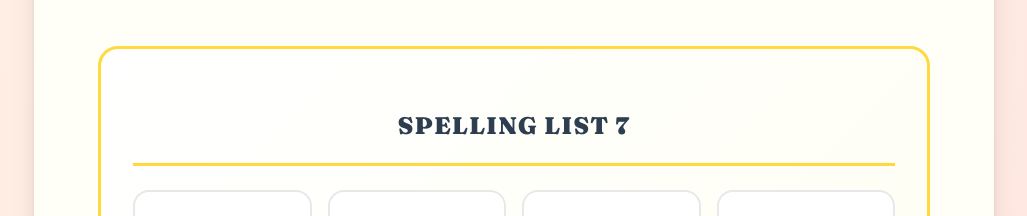
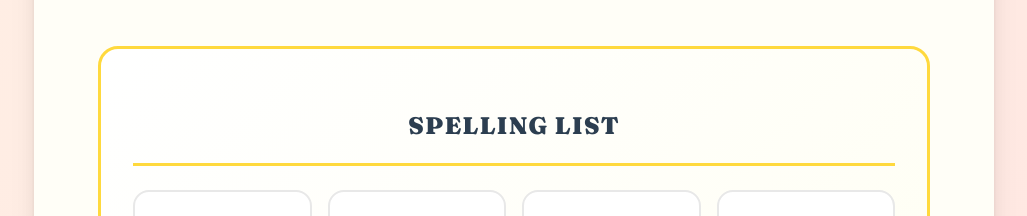
Before and after one commit to rvargas8/newsletter, a plain HTML site: page index.html in a window 1280 px wide. Shown: the part 2187-2403 px from the top of the page, without its empty margins (126-1153 px from the left). Drawn offline with Linux system fonts and the light colour scheme.

Commit message:
Update index.html

```diff
--- a/index.html
+++ b/index.html
@@ -796,7 +796,7 @@
         </div>
 
         <div class="spelling-section">
-            <h3>Spelling List 7</h3>
+            <h3>Spelling List </h3>
             <div class="spelling-grid">
                 <div class="spelling-word" data-word="total">1. total</div>
                 <div class="spelling-word" data-word="digit">2. digit</div>
```
